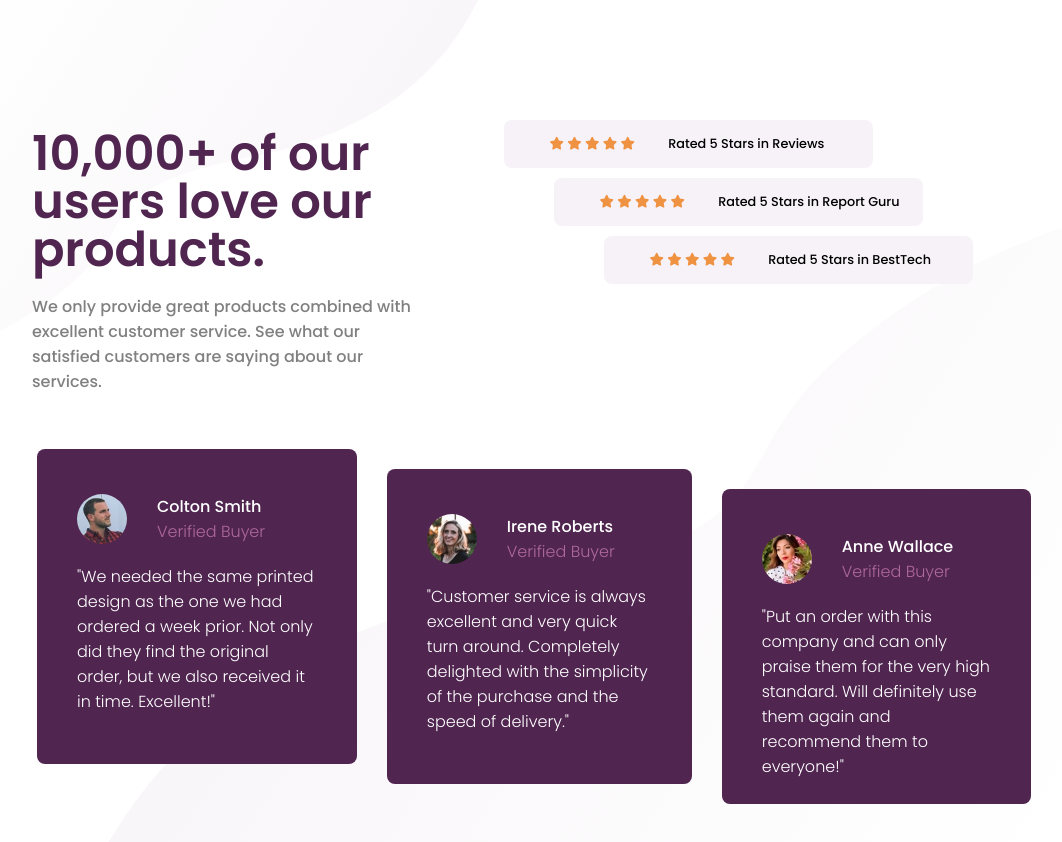
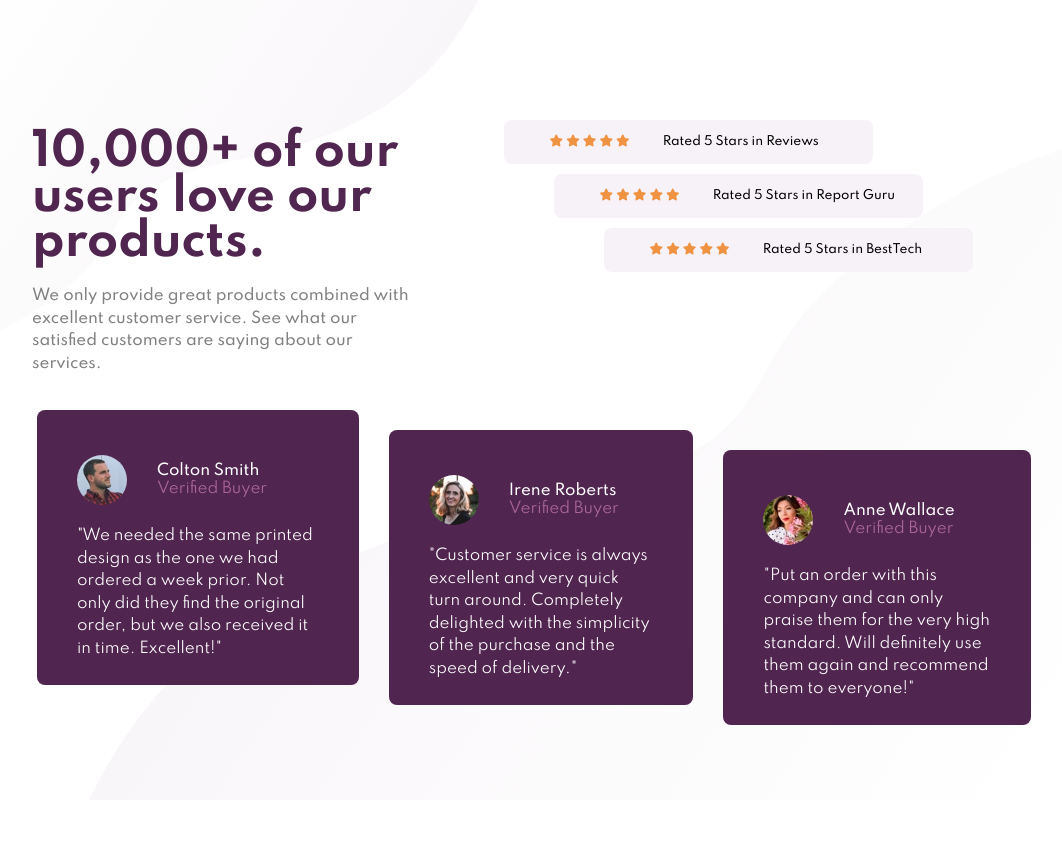
Before and after one commit to Prochnost55/SocialProofSection, a plain HTML site: page index.html in a window 1280 px wide. Shown: the whole page, without its empty margins (106-1168 px from the left). After the commit the page ends 800 px from the top, so only its background shows below. Drawn offline with Linux system fonts and the light colour scheme.

Commit message:
changes as provided

```diff
--- a/index.html
+++ b/index.html
@@ -7,7 +7,7 @@
     <link rel="icon" type="image/png" sizes="32x32" href="./images/favicon-32x32.png"/>
 
     <title>Social proof section</title>
-    <link href="https://fonts.googleapis.com/css2?family=Poppins:wght@300;500;600&display=swap" rel="stylesheet">
+    <link href="https://fonts.googleapis.com/css2?family=Spartan:wght@400;500;700&display=swap" rel="stylesheet">
     <script src="https://kit.fontawesome.com/13f6aeb3aa.js" crossorigin="anonymous"></script>
     <style>
       *{
@@ -23,6 +23,8 @@
         background-position: right bottom;
         display: flex;
         flex-wrap: wrap;
+        font-family: 'Spartan', sans-serif;
+        font-size:15px;
         padding:15vh 10vw 10vh;
       }
       .header_texts{
@@ -31,27 +33,28 @@
       }
       .header_texts .mainHeading{
         font-size: 3em;
-        font-weight: 600;
+        font-weight: 700;
         line-height: 1em;
         color:rgb(80, 37, 80);
-        font-family: 'Poppins', sans-serif;
+
       }
       .header_texts .supportingText{
         font-size: 1em;
-        margin:20px 0;
+        line-height: 1.5;
+        margin-top:20px;
         font-weight: 500;
         color:grey;
-        font-family: 'Poppins', sans-serif;
       }
       .ratings{
         flex: 60%;
         display: flex;
         flex-direction: column;
         align-items: center;
+        font-weight: 500;
       }
       .ratings > div{
         background-color:rgb(247, 242, 248);
-        font-family: 'Poppins', sans-serif;
+
         font-size: 0.8em;
         padding:15px;
         margin-bottom:10px;
@@ -79,8 +82,8 @@
         margin:15px;
         padding:25px 40px;
         color:white;
-        font-family: 'Poppins', sans-serif;
-        font-weight: 300;
+
+        font-weight: 400;
       }
       .testimonial_card .attestant_info{
         display: flex;
@@ -92,8 +95,11 @@
       }
       .testimonial_card .attestant_info .about{
         flex:70%;
-        padding:0 30px;
-      }
+        margin:auto 30px;
+       }
+      .testimonial_card .testimony{
+         line-height: 1.5;
+       }
       .about .name{
         font-weight: 500;
       }
```
